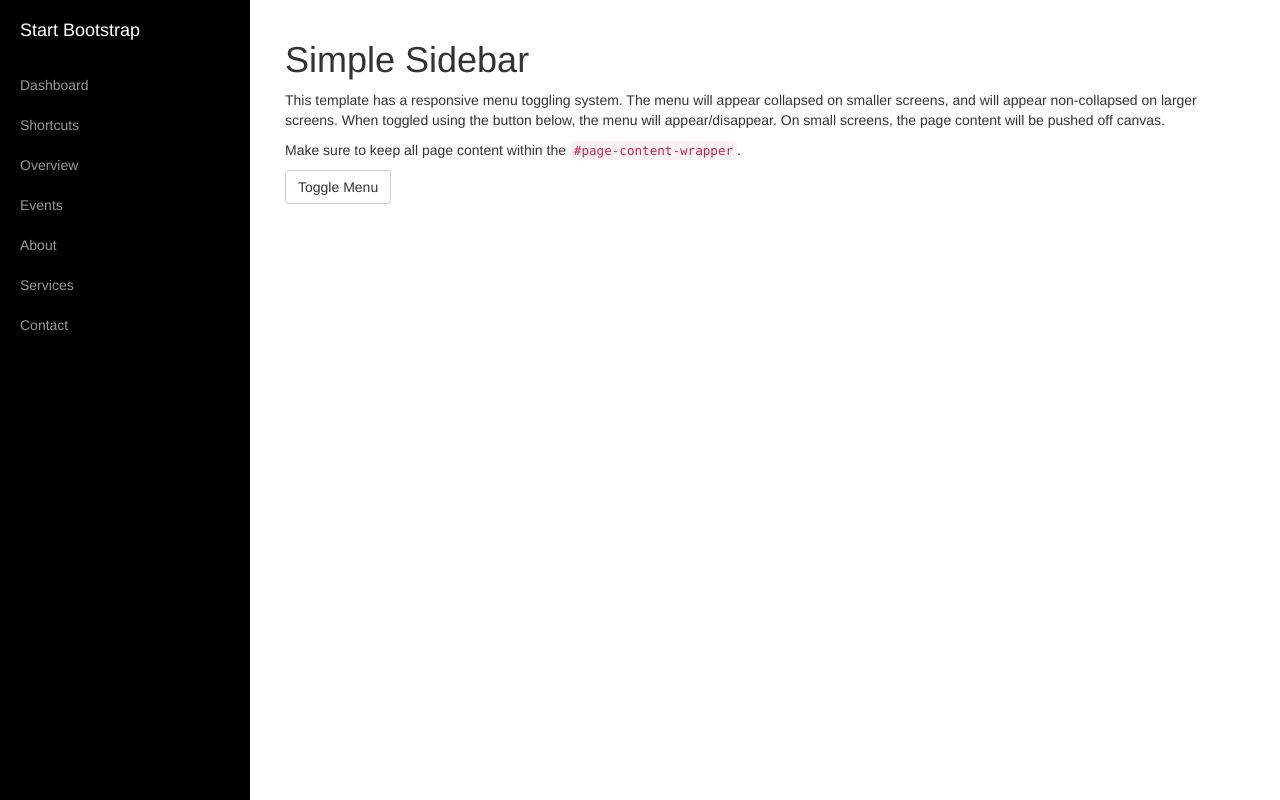
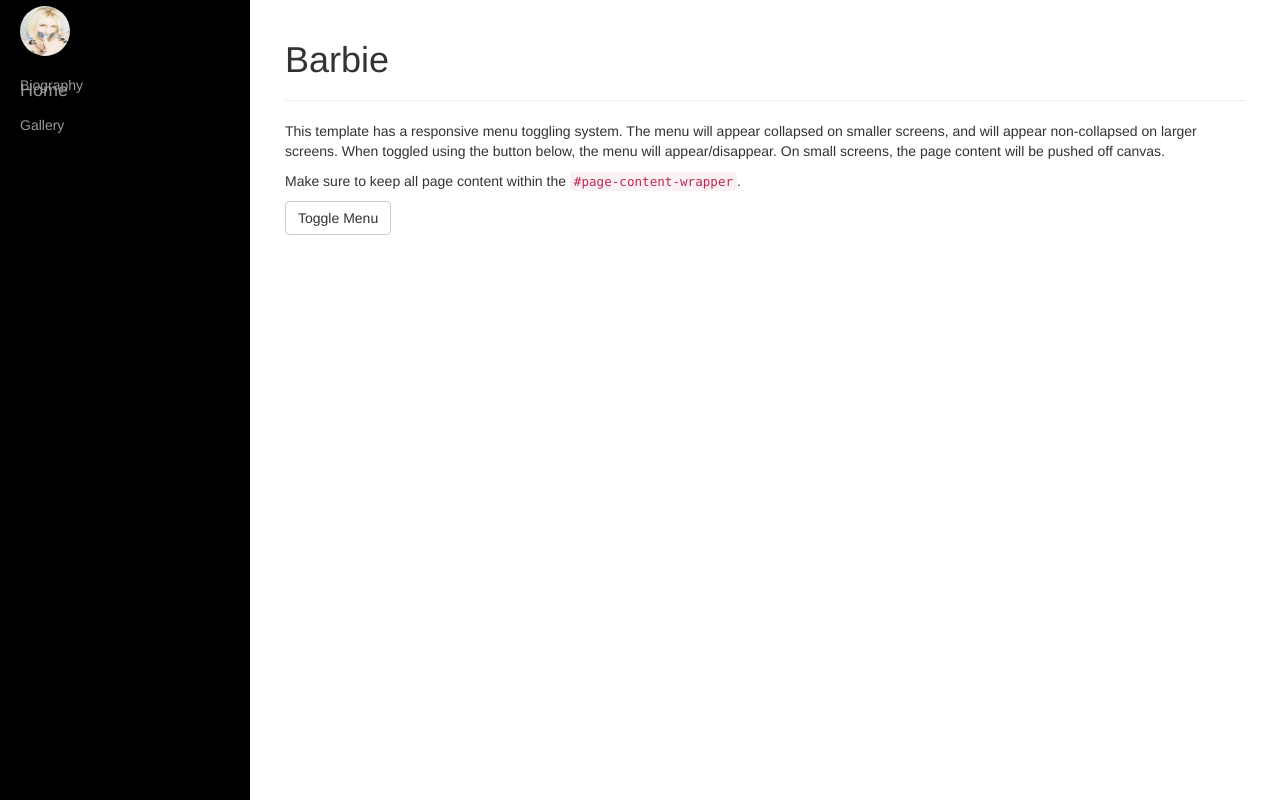
Before and after one commit to BAS312/personal3, a plain HTML site: page index.html in a window 1280 px wide. Drawn offline with Linux system fonts and the light colour scheme.

Commit message:
Update index.html

```diff
--- a/index.html
+++ b/index.html
@@ -9,7 +9,7 @@
     <meta name="description" content="">
     <meta name="author" content="">
 
-    <title>Simple Sidebar - Start Bootstrap Template</title>
+    <title>All About Me: Barbie</title>
 
     <!-- Bootstrap Core CSS -->
     <link href="css/bootstrap.min.css" rel="stylesheet">
@@ -34,30 +34,20 @@
         <div id="sidebar-wrapper">
             <ul class="sidebar-nav">
                 <li class="sidebar-brand">
-                    <a href="#">
-                        Start Bootstrap
-                    </a>
+                    <img src="images/me no h8.jpg" alt="noh8" class="img-circle" width=50 height="50">
+                    <a href="index.html">Home</a>
+
+
                 </li>
                 <li>
-                    <a href="#">Dashboard</a>
+                    <a href="bio.html">Biography</a>
                 </li>
                 <li>
-                    <a href="#">Shortcuts</a>
+                    <a href="gallery.html">Gallery</a>
                 </li>
                 <li>
-                    <a href="#">Overview</a>
-                </li>
-                <li>
-                    <a href="#">Events</a>
-                </li>
-                <li>
-                    <a href="#">About</a>
-                </li>
-                <li>
-                    <a href="#">Services</a>
-                </li>
-                <li>
-                    <a href="#">Contact</a>
+                 <!--Removed unused links-->
+
                 </li>
             </ul>
         </div>
@@ -68,7 +58,8 @@
             <div class="container-fluid">
                 <div class="row">
                     <div class="col-lg-12">
-                        <h1>Simple Sidebar</h1>
+                        <h1>Barbie</h1>
+                        <hr>
                         <p>This template has a responsive menu toggling system. The menu will appear collapsed on smaller screens, and will appear non-collapsed on larger screens. When toggled using the button below, the menu will appear/disappear. On small screens, the page content will be pushed off canvas.</p>
                         <p>Make sure to keep all page content within the <code>#page-content-wrapper</code>.</p>
                         <a href="#menu-toggle" class="btn btn-default" id="menu-toggle">Toggle Menu</a>
```
